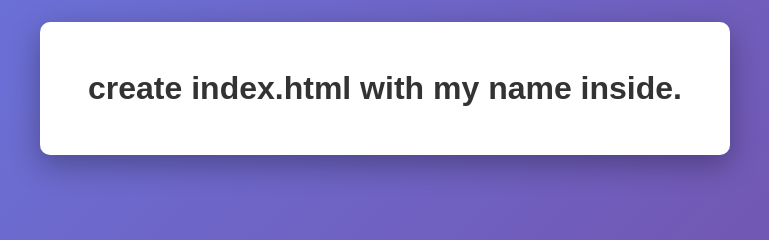
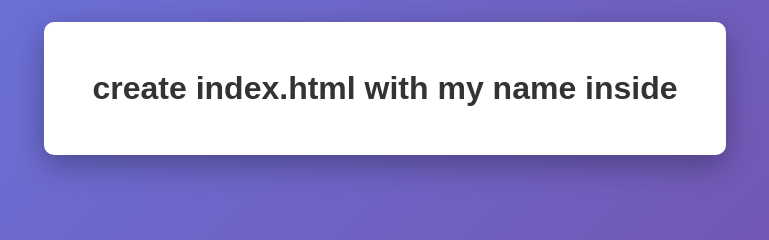
Before and after one commit to junjun-1017/fin, a plain HTML site: page index.html in a window 1280 px wide. Shown: the part 312-552 px from the top of the page, 255-1024 px from the left. Drawn offline with Linux system fonts and the light colour scheme.

Commit message:
Update index.html heading

```diff
--- a/index.html
+++ b/index.html
@@ -29,7 +29,7 @@
 </head>
 <body>
     <div class="container">
-        <h1>create index.html with my name inside.</h1>
+        <h1>create index.html with my name inside</h1>
     </div>
 </body>
 </html>
```
